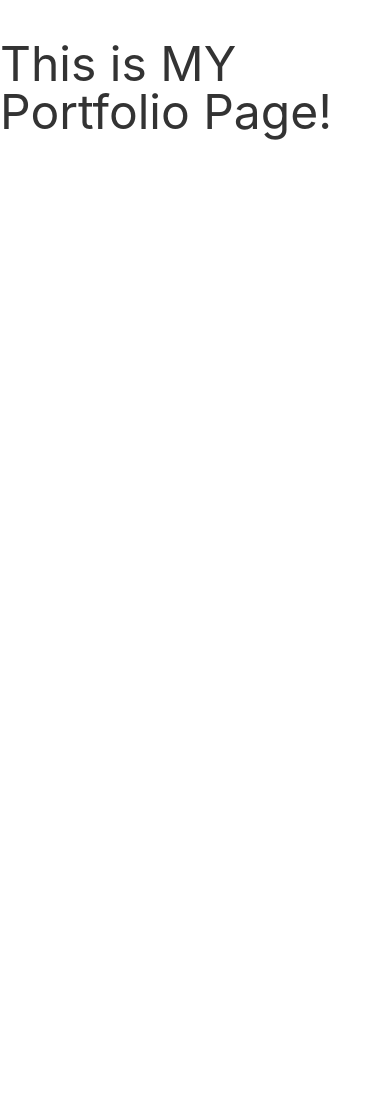
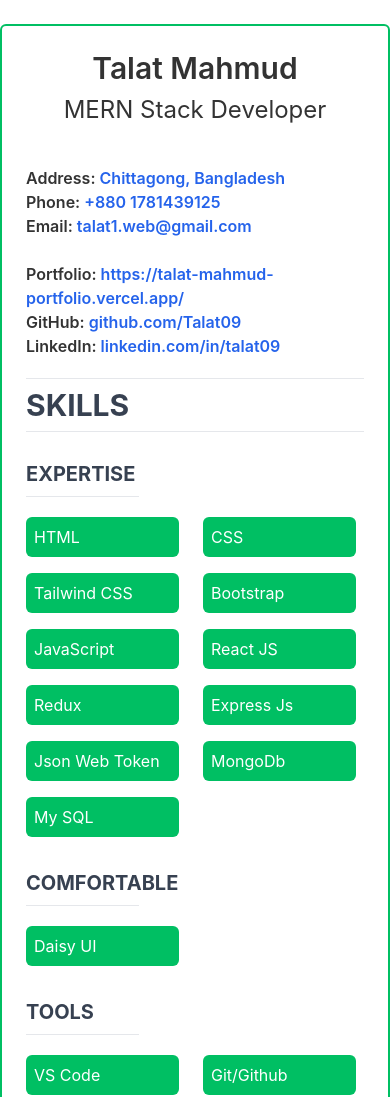
Before and after one commit to Talat09/hub-client, a React (Create React App) app: page /portfolio in a window 390 px wide. Shown: the top 1097 px of the page. Before the commit the page ends 844 px from the top, so only its background shows below. Built offline with nearby package versions, Linux system fonts and the light colour scheme; no server answers.

Commit message:
added contact,skills,education

```diff
--- a/src/components/MyPortfolio/MyPortfolio.js
+++ b/src/components/MyPortfolio/MyPortfolio.js
@@ -1,7 +1,257 @@
 import React from "react";
 
 const MyPortfolio = () => {
-  return <div className="mt-10 text-5xl">This is MY Portfolio Page!</div>;
+  return (
+    <div className="p-6 m-6 border-2 border-primary rounded-md max-w-[1024px] mx-auto">
+      <h1 className="text-3xl md:text-5xl font-semibold text-center">
+        Talat Mahmud
+      </h1>
+      <p className="text-2xl md:text-3xl text-center mt-2">
+        MERN Stack Developer
+      </p>
+      <ContactInfo />
+      <hr className="mt-5" />
+      <h2 className="text-3xl font-bold text-gray-700 my-2 uppercase">
+        Skills
+      </h2>
+      <hr />
+      <div className="grid grid-cols-1 lg:grid-cols-3 gap-6 mt-5">
+        <SkillCategory
+          title="Expertise"
+          skills={[
+            "HTML",
+            "CSS",
+            "Tailwind CSS",
+            "Bootstrap",
+            "JavaScript",
+            "React JS",
+            "Redux",
+            "Express Js",
+            "Json Web Token",
+            "MongoDb",
+            "My SQL",
+          ]}
+        />
+        <SkillCategory title="Comfortable" skills={["Daisy UI"]} />
+        <SkillCategory
+          title="Tools"
+          skills={[
+            "VS Code",
+            "Git/Github",
+            "Firebase",
+            "Netlify",
+            "Chrome Dev",
+            "Postman",
+            "C-Panel",
+          ]}
+        />
+      </div>
+      <h2 className="text-3xl font-bold text-gray-700 my-4 uppercase">
+        Projects
+      </h2>
+      <hr />
+      <div className="project-links">
+        {/* project-1 */}
+        <div className="Project-1">
+          <h3 className="text-2xl font-semibold">Juhi’s Fashion</h3>
+          <ul>
+            <li className="list-disc font-mono ms-2">
+              Comprehensive e-commerce platform for Juhis Fashion, offering a
+              user-friendly interface
+            </li>
+            <li className="list-disc font-mono ms-2">
+              Users can explore diverse product categories and view detailed
+              product information.
+            </li>
+            <li className="list-disc font-mono ms-2">
+              Seamless shopping experience with the ability to add products to
+              the cart.
+            </li>
+            <li className="list-disc font-mono ms-2">
+              Advanced filtering options by brand, color, and price for a
+              tailored shopping experience.
+            </li>
+            <li className="list-disc font-mono ms-2">
+              Robust search functionality for quickly finding specific products.
+            </li>
+            <li className="list-disc font-mono ms-2">
+              Secure authentication using Auth0, enabling user login and logout.
+            </li>
+          </ul>
+          <SkillCategory
+            title="Technology"
+            skills={[
+              "React Js",
+              "Tailwind Css",
+              "Daisy UI",
+              "Fromspree",
+              "Auth0",
+              "Express Js",
+              "MongoDB",
+            ]}
+          />
+
+          <ContactItem
+            title="Live Link:"
+            value="https://juhis-fashion.netlify.app/"
+            href="https://juhis-fashion.netlify.app/"
+          />
+        </div>
+        {/* project-2 */}
+        <div className="Project-1">
+          <h3 className="text-2xl font-semibold">Juhi’s Fashion</h3>
+          <ul>
+            <li className="list-disc font-mono ms-2">
+              Comprehensive e-commerce platform for Juhis Fashion, offering a
+              user-friendly interface
+            </li>
+            <li className="list-disc font-mono ms-2">
+              Users can explore diverse product categories and view detailed
+              product information.
+            </li>
+            <li className="list-disc font-mono ms-2">
+              Seamless shopping experience with the ability to add products to
+              the cart.
+            </li>
+            <li className="list-disc font-mono ms-2">
+              Advanced filtering options by brand, color, and price for a
+              tailored shopping experience.
+            </li>
+            <li className="list-disc font-mono ms-2">
+              Robust search functionality for quickly finding specific products.
+            </li>
+            <li className="list-disc font-mono ms-2">
+              Secure authentication using Auth0, enabling user login and logout.
+            </li>
+          </ul>
+          <SkillCategory
+            title="Technology"
+            skills={[
+              "React Js",
+              "Tailwind Css",
+              "Daisy UI",
+              "Fromspree",
+              "Auth0",
+              "Express Js",
+              "MongoDB",
+            ]}
+          />
+
+          <ContactItem
+            title="Live Link:"
+            value="https://juhis-fashion.netlify.app/"
+            href="https://juhis-fashion.netlify.app/"
+          />
+        </div>
+        {/* project-3 */}
+        <div className="Project-1 my-4">
+          <h3 className="text-2xl font-semibold">Websites For All</h3>
+          <ul>
+            <li className="list-disc font-mono ms-2">
+              Developed an application for Websites Developed Agency.
+            </li>
+            <li className="list-disc font-mono ms-2">
+              Developed Optimized Ui/Ux
+            </li>
+            <li className="list-disc font-mono ms-2">
+              The client can know about their services.
+            </li>
+            <li className="list-disc font-mono ms-2">
+              Client can take service by messenger.
+            </li>
+          </ul>
+          <SkillCategory
+            title="Technology"
+            skills={[
+              "Vite Js",
+              "React Js",
+              "Tailwind Css",
+
+              "React-Countup",
+              "React Icons",
+              "Formspree",
+              "LiveChat",
+            ]}
+          />
+
+          <ContactItem
+            title="Live Link:"
+            value="https://webforall.ca/"
+            href="https://webforall.ca/"
+          />
+        </div>
+      </div>
+      <h2 className="text-3xl font-bold text-gray-700 my-4 uppercase">
+        Education
+      </h2>
+      <hr />
+      <div className="education mt-5">
+        <p className="text-xl text-gray-600">
+          B.Sc. Eng. in Computer Science & Engineering
+        </p>
+        <p className="text-xl text-gray-600">East Delta University </p>
+        <p className="text-xl text-gray-600">January 2018 – 2022</p>
+      </div>
+    </div>
+  );
 };
 
+const ContactInfo = () => (
+  <div className="grid grid-cols-1 lg:grid-cols-2 gap-6 mt-10">
+    <div>
+      <ContactItem title="Address" value="Chittagong, Bangladesh" />
+      <ContactItem
+        title="Phone"
+        value="+880 1781439125"
+        href="tel:+8801781439125"
+      />
+      <ContactItem
+        title="Email"
+        value="talat1.web@gmail.com"
+        href="mailto:talat1.web@gmail.com"
+      />
+    </div>
+    <div>
+      <ContactItem
+        title="Portfolio"
+        value="https://talat-mahmud-portfolio.vercel.app/"
+        href="https://talat-mahmud-portfolio.vercel.app/"
+      />
+      <ContactItem
+        title="GitHub"
+        value="github.com/Talat09"
+        href="https://github.com/Talat09"
+      />
+      <ContactItem
+        title="LinkedIn"
+        value="linkedin.com/in/talat09"
+        href="https://linkedin.com/in/talat09"
+      />
+    </div>
+  </div>
+);
+
+const ContactItem = ({ title, value, href }) => (
+  <p className="font-semibold">
+    {title}:{" "}
+    <a className="text-blue-600" href={href}>
+      {value}
+    </a>
+  </p>
+);
+
+const SkillCategory = ({ title, skills }) => (
+  <div>
+    <h2 className="text-xl font-bold text-gray-700 my-2 uppercase">{title}</h2>
+    <hr className="w-1/3" />
+    <div className="grid grid-cols-2 gap-4 mt-5">
+      {skills.map((skill, index) => (
+        <span key={index} className="bg-primary text-white p-2 rounded-md mr-2">
+          {skill}
+        </span>
+      ))}
+    </div>
+  </div>
+);
+
 export default MyPortfolio;
--- a/src/components/Testimonial/Testimonial.js
+++ b/src/components/Testimonial/Testimonial.js
@@ -9,12 +9,12 @@ const Testimonial = () => {
         </div>
       </div>
       <p className="desc  text-center font-mono px-3 mt-4 md:px-0 ">
-        Lorem ipsum dolor sit amet consectetur adipisicing elit. Eum commodi
-        alias, nesciunt, quisquam dolorum incidunt ut nostrum soluta quos id
-        nemo distinctio illum. Culpa excepturi explicabo a voluptate
-        necessitatibus doloremque similique natus libero quis sint nobis rerum
-        non saepe suscipit, dolorem quod amet eligendi sapiente esse nihil
-        labore repellendus eum laboriosam error.
+        I am thoroughly impressed with ToolsMaster's innovative range of biking
+        tools. Led by Mohammed Amir Hamja, they provide an effortless experience
+        for cyclists of all levels. Their commitment to customer satisfaction is
+        unmatched, offering expert advice and prompt assistance. With
+        ToolsMaster, I've found top-quality equipment backed by unparalleled
+        expertise. It's my go-to destination for all my biking needs.
       </p>
       <p className="text-center mt-10 text-primary uppercase font-mono">
         ~ MOHAMMED AMIR HAMJA ~
```
